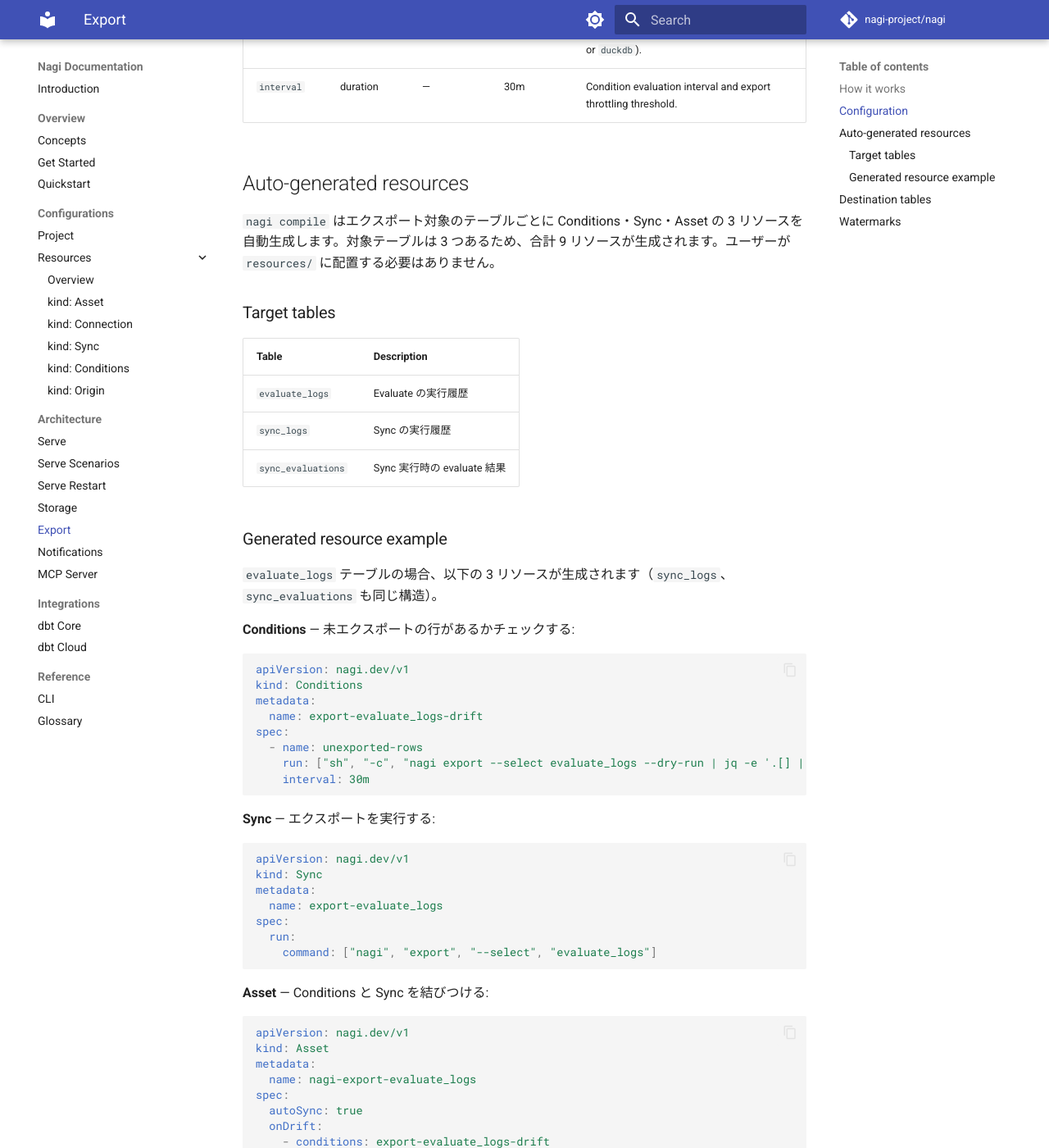
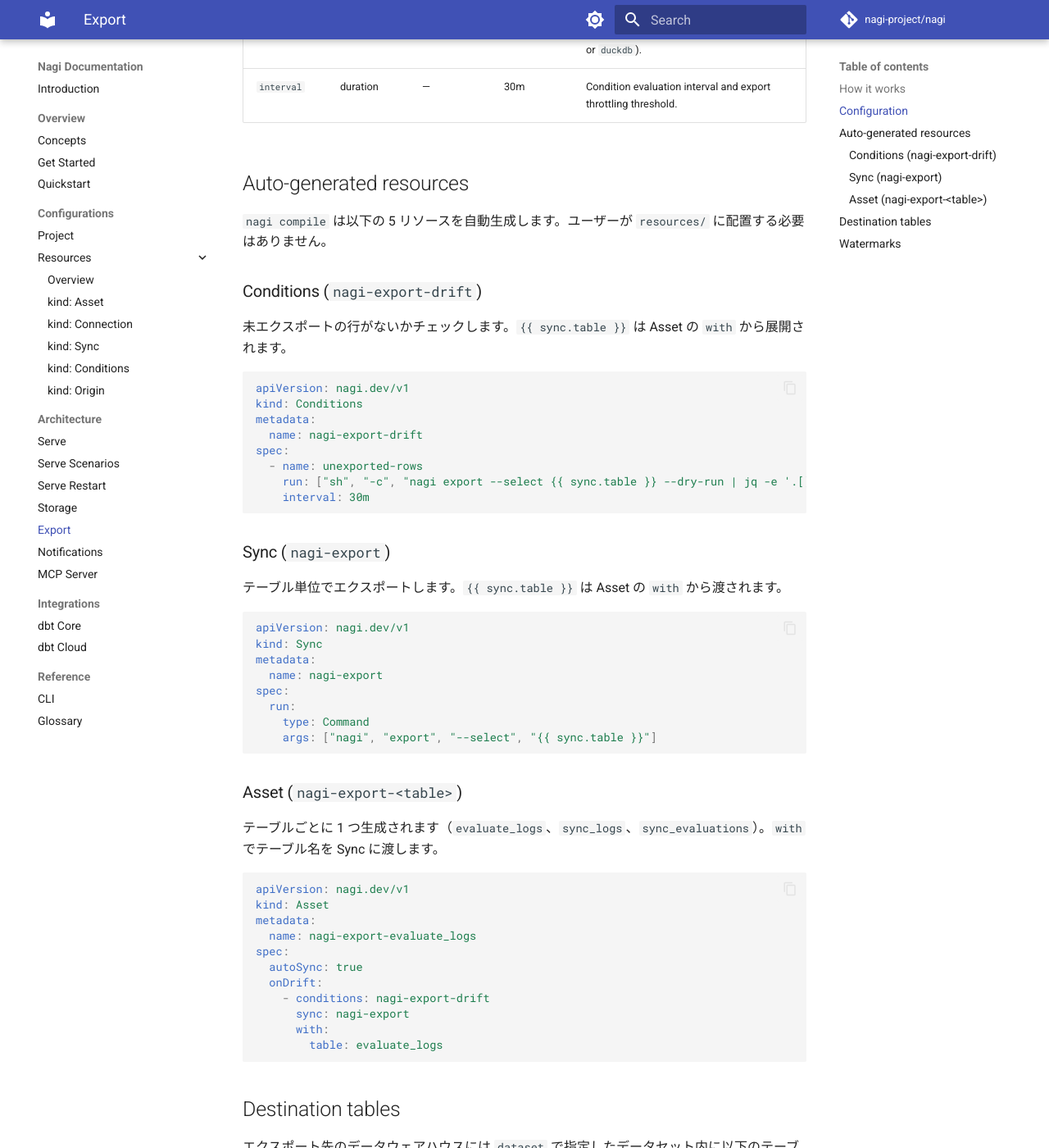
Before and after one commit to nagi-project/nagi, an MkDocs documentation site: the page built from docs/architecture/export.md, in a window 1280 px wide and 1400 px high, scrolled down 884 px. Shown: the whole window at 82% size. Built offline with MkDocs 1.6.1 and Material for MkDocs 9.7.7, drawn with Linux system fonts in a browser that asks for light colours; comment, search, counter and statistics services are not loaded.

Commit message:
refactor: consolidate export resources from 9 to 5 (1 Conditions + 1 Sync + 3 Assets)

````diff
--- a/docs/architecture/export.md
+++ b/docs/architecture/export.md
@@ -30,46 +30,41 @@ export:
 
 ## Auto-generated resources
 
-`nagi compile` はエクスポート対象のテーブルごとに Conditions・Sync・Asset の 3 リソースを自動生成します。対象テーブルは 3 つあるため、合計 9 リソースが生成されます。ユーザーが `resources/` に配置する必要はありません。
+`nagi compile` は以下の 5 リソースを自動生成します。ユーザーが `resources/` に配置する必要はありません。
 
-### Target tables
+### Conditions (`nagi-export-drift`)
 
-| Table | Description |
-| --- | --- |
-| `evaluate_logs` | Evaluate の実行履歴 |
-| `sync_logs` | Sync の実行履歴 |
-| `sync_evaluations` | Sync 実行時の evaluate 結果 |
-
-### Generated resource example
-
-`evaluate_logs` テーブルの場合、以下の 3 リソースが生成されます（`sync_logs`、`sync_evaluations` も同じ構造）。
-
-**Conditions** — 未エクスポートの行があるかチェックする:
+未エクスポートの行がないかチェックします。`{{ sync.table }}` は Asset の `with` から展開されます。
 
 ```yaml
 apiVersion: nagi.dev/v1
 kind: Conditions
 metadata:
-  name: export-evaluate_logs-drift
+  name: nagi-export-drift
 spec:
   - name: unexported-rows
-    run: ["sh", "-c", "nagi export --select evaluate_logs --dry-run | jq -e '.[] | .count == 0'"]
+    run: ["sh", "-c", "nagi export --select {{ sync.table }} --dry-run | jq -e '.[] | .count == 0'"]
     interval: 30m
 ```
 
-**Sync** — エクスポートを実行する:
+### Sync (`nagi-export`)
+
+テーブル単位でエクスポートします。`{{ sync.table }}` は Asset の `with` から渡されます。
 
 ```yaml
 apiVersion: nagi.dev/v1
 kind: Sync
 metadata:
-  name: export-evaluate_logs
+  name: nagi-export
 spec:
   run:
-    command: ["nagi", "export", "--select", "evaluate_logs"]
+    type: Command
+    args: ["nagi", "export", "--select", "{{ sync.table }}"]
 ```
 
-**Asset** — Conditions と Sync を結びつける:
+### Asset (`nagi-export-<table>`)
+
+テーブルごとに 1 つ生成されます（`evaluate_logs`、`sync_logs`、`sync_evaluations`）。`with` でテーブル名を Sync に渡します。
 
 ```yaml
 apiVersion: nagi.dev/v1
@@ -79,8 +74,10 @@ metadata:
 spec:
   autoSync: true
   onDrift:
-    - conditions: export-evaluate_logs-drift
-      sync: export-evaluate_logs
+    - conditions: nagi-export-drift
+      sync: nagi-export
+      with:
+        table: evaluate_logs
 ```
 
 ## Destination tables
````
Also changed, not shown: 1 other file.
